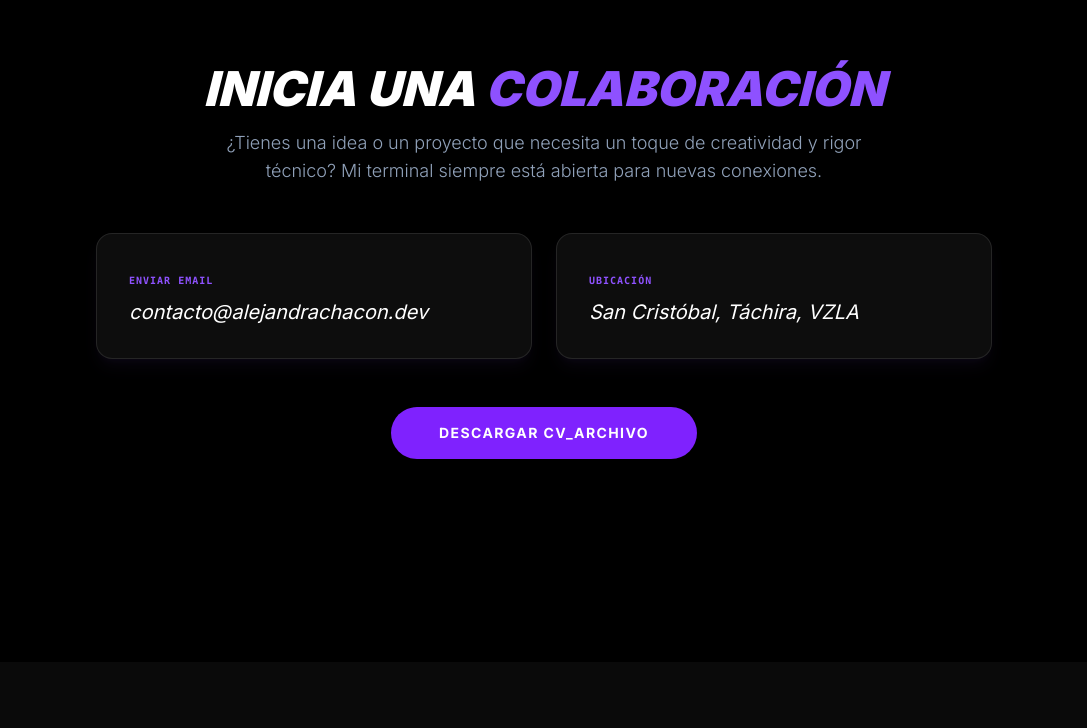
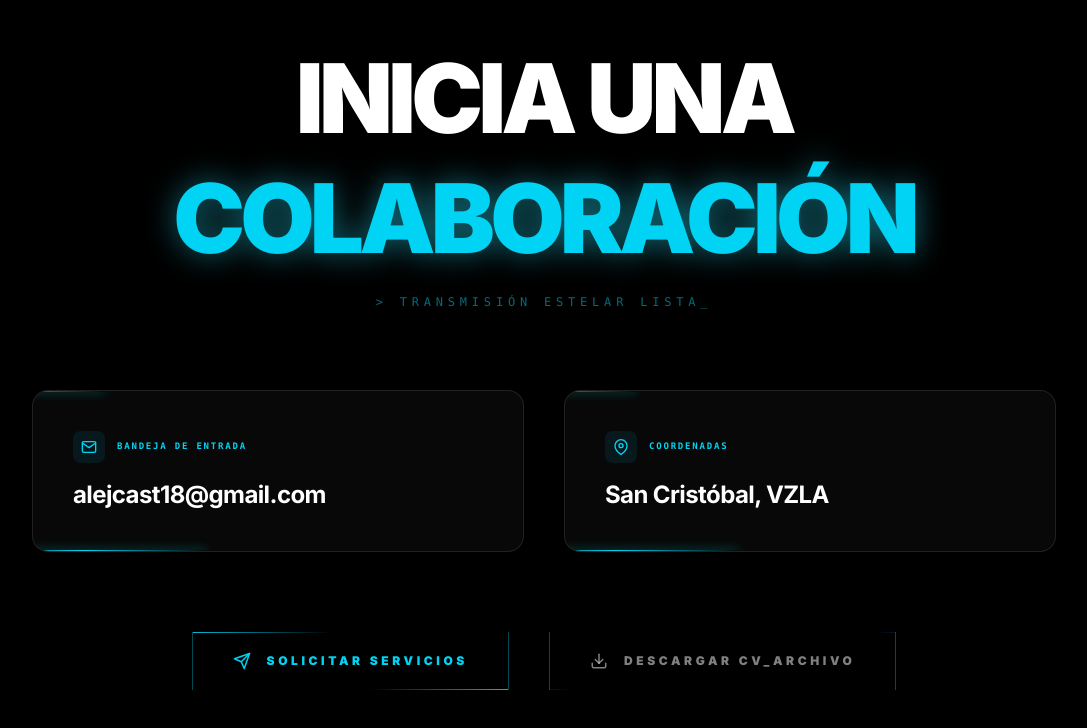
Before and after one commit to alejandraCast18/ale-portafolio, a Next.js app: page / in a window 1280 px wide. Shown: the part 3801-4529 px from the top of the page, without its empty margins (96-1183 px from the left). Before the commit the page ends 4463 px from the top, so only its background shows below. Built offline with nearby package versions, Linux system fonts and the light colour scheme.

Commit message:
new changes

```diff
--- a/src/components/Contact.tsx
+++ b/src/components/Contact.tsx
@@ -1,54 +1,157 @@
 'use client'
 
 import { motion } from 'framer-motion'
+import { FiMail, FiMapPin, FiSend, FiDownload } from 'react-icons/fi'
 
 export default function Contact() {
+  const email = 'alejcast18@gmail.com'
+  const subject = encodeURIComponent(
+    'Propuesta de Proyecto - Colaboración con Ale',
+  )
+  const body = encodeURIComponent(
+    'Hola Alejandra,\n\nHe estado revisando tu portafolio y me interesa mucho tu perfil para un proyecto que tengo en mente. Me gustaría conocer más sobre tus servicios y disponibilidad.\n\nQuedo atento a tu respuesta.\n\nSaludos,',
+  )
+
+  const mailtoUrl = `https://mail.google.com/mail/?view=cm&fs=1&to=${email}&su=${subject}&body=${body}`
+
+  // Datos para las cards, definidos localmente para evitar errores de referencia
+  const contactInfo = [
+    {
+      id: 1,
+      icon: <FiMail />,
+      label: 'Bandeja de entrada',
+      val: email,
+    },
+    {
+      id: 2,
+      icon: <FiMapPin />,
+      label: 'Coordenadas',
+      val: 'San Cristóbal, VZLA',
+    },
+  ]
+
   return (
-    <div className='w-full max-w-4xl mx-auto text-center space-y-12 py-10'>
+    <section className='w-full py-16 md:py-24 px-6 relative flex items-center justify-center min-h-screen bg-transparent'>
+      <div className='max-w-5xl mx-auto text-center space-y-12 md:space-y-20 relative z-10 w-full'>
+        {/* Título */}
         <div className='space-y-4'>
-        <h2 className='text-3xl md:text-5xl font-black text-white uppercase italic'>
-          Inicia una <span className='text-violet-500'>Colaboración</span>
-        </h2>
-        <p className='text-slate-400 text-lg font-light max-w-2xl mx-auto'>
-          ¿Tienes una idea o un proyecto que necesita un toque de creatividad y
-          rigor técnico? Mi terminal siempre está abierta para nuevas
-          conexiones.
+          <motion.h2
+            initial={{ opacity: 0, y: 20 }}
+            whileInView={{ opacity: 1, y: 0 }}
+            viewport={{ once: true }}
+            className='text-4xl md:text-8xl font-black text-white uppercase tracking-tighter leading-tight'
+          >
+            Inicia una{' '}
+            <span className='text-cyan-400 drop-shadow-[0_0_15px_rgba(34,211,238,0.5)]'>
+              Colaboración
+            </span>
+          </motion.h2>
+          <p className='text-cyan-400/50 text-[10px] md:text-xs font-mono tracking-[0.4em] uppercase'>
+            &gt; Transmisión estelar lista_
           </p>
         </div>
 
-      <div className='grid grid-cols-1 md:grid-cols-2 gap-6 text-left'>
-        <a
-          href='mailto:tuemail@ejemplo.com'
-          className='group p-8 border border-white/10 bg-white/5 rounded-2xl hover:border-violet-500/50 transition-all shadow-lg shadow-violet-500/5'
+        {/* Cards de Cristal */}
+        <div className='grid grid-cols-1 md:grid-cols-2 gap-6 md:gap-10 text-left w-full'>
+          {contactInfo.map((card) => (
+            <motion.div
+              key={card.id}
+              whileHover={{ y: -5 }}
+              className='relative group p-6 md:p-10 rounded-2xl bg-white/3 backdrop-blur-xl border border-white/10 overflow-hidden'
             >
-          <span className='text-[10px] font-mono text-violet-500 uppercase tracking-widest font-bold'>
-            Enviar Email
+              <motion.div
+                animate={{ x: ['-100%', '100%'] }}
+                transition={{ duration: 3, repeat: Infinity, ease: 'linear' }}
+                className='absolute top-0 left-0 w-1/2 h-px bg-linear-to-r from-transparent via-cyan-400 to-transparent shadow-[0_0_10px_cyan]'
+              />
+              <motion.div
+                animate={{ x: ['100%', '-100%'] }}
+                transition={{
+                  duration: 3,
+                  repeat: Infinity,
+                  ease: 'linear',
+                  delay: 1.5,
+                }}
+                className='absolute bottom-0 left-0 w-1/2 h-px bg-linear-to-r from-transparent via-cyan-400 to-transparent shadow-[0_0_10px_cyan]'
+              />
+
+              <div className='relative z-10'>
+                <div className='flex items-center gap-3 mb-4'>
+                  <div className='p-2 bg-cyan-500/10 rounded-lg text-cyan-400'>
+                    {card.icon}
+                  </div>
+                  <span className='text-[9px] font-mono text-cyan-400 uppercase tracking-[0.2em] font-bold'>
+                    {card.label}
                   </span>
-          <p className='text-xl text-white mt-2 group-hover:translate-x-2 transition-transform italic'>
-            contacto@alejandrachacon.dev
-          </p>
-        </a>
-
-        <div className='p-8 border border-white/10 bg-white/5 rounded-2xl shadow-lg shadow-violet-500/5'>
-          <span className='text-[10px] font-mono text-violet-500 uppercase tracking-widest font-bold'>
-            Ubicación
-          </span>
-          <p className='text-xl text-white mt-2 italic'>
-            San Cristóbal, Táchira, VZLA
+                </div>
+                <p className='text-lg md:text-2xl text-white font-bold tracking-tight break-all md:break-normal'>
+                  {card.val}
                 </p>
               </div>
+            </motion.div>
+          ))}
         </div>
 
-      <motion.button
-        whileHover={{
-          scale: 1.05,
-          boxShadow: '0px 0px 20px rgba(139, 92, 246, 0.4)',
+        {/* Botones Cyber-Edge */}
+        <div className='flex flex-col md:flex-row items-center justify-center gap-6 md:gap-10 px-4'>
+          <motion.a
+            href={mailtoUrl}
+            target='_blank'
+            rel='noopener noreferrer'
+            className='relative group w-full md:w-auto px-10 py-5 bg-transparent border-x border-cyan-500/40 overflow-hidden text-center cursor-pointer'
+          >
+            <motion.span
+              animate={{ x: ['-100%', '100%'] }}
+              transition={{ duration: 2, repeat: Infinity, ease: 'linear' }}
+              className='absolute top-0 left-0 w-full h-px bg-linear-to-r from-transparent via-cyan-400 to-transparent'
+            />
+            <motion.span
+              animate={{ x: ['100%', '-100%'] }}
+              transition={{ duration: 2, repeat: Infinity, ease: 'linear' }}
+              className='absolute bottom-0 left-0 w-full h-px bg-linear-to-r from-transparent via-cyan-400 to-transparent'
+            />
+
+            <div className='flex items-center justify-center gap-4 text-cyan-400 group-hover:text-white transition-all'>
+              <FiSend size={18} />
+              <span className='font-black uppercase tracking-[0.3em] text-[10px] md:text-xs'>
+                Solicitar Servicios
+              </span>
+            </div>
+            <div className='absolute inset-0 bg-cyan-500/5 opacity-0 group-hover:opacity-100 transition-opacity' />
+          </motion.a>
+
+          <motion.button className='relative group w-full md:w-auto px-10 py-5 bg-transparent border-x border-cyan-500/40 overflow-hidden text-center'>
+            <motion.span
+              animate={{ x: ['-100%', '100%'] }}
+              transition={{
+                duration: 2,
+                repeat: Infinity,
+                ease: 'linear',
+                delay: 0.5,
               }}
-        whileTap={{ scale: 0.95 }}
-        className='px-12 py-4 bg-violet-600 text-white font-bold rounded-full transition-colors uppercase tracking-widest text-sm'
-      >
+              className='absolute top-0 left-0 w-full h-px bg-linear-to-r from-transparent via-cyan-400 to-transparent'
+            />
+            <motion.span
+              animate={{ x: ['100%', '-100%'] }}
+              transition={{
+                duration: 2,
+                repeat: Infinity,
+                ease: 'linear',
+                delay: 0.5,
+              }}
+              className='absolute bottom-0 left-0 w-full h-px bg-linear-to-r from-transparent via-cyan-400 to-transparent'
+            />
+
+            <div className='flex items-center justify-center gap-4 text-white/50 group-hover:text-cyan-400 transition-all'>
+              <FiDownload size={18} />
+              <span className='font-black uppercase tracking-[0.3em] text-[10px] md:text-xs'>
                 Descargar CV_Archivo
+              </span>
+            </div>
+            <div className='absolute inset-0 bg-cyan-500/5 opacity-0 group-hover:opacity-100 transition-opacity' />
           </motion.button>
         </div>
+      </div>
+    </section>
   )
 }
--- a/src/components/Projects.tsx
+++ b/src/components/Projects.tsx
@@ -2,30 +2,34 @@
 
 import { useState, useEffect } from 'react'
 import { motion, AnimatePresence } from 'framer-motion'
-import { FiChevronLeft, FiChevronRight, FiGithub, FiExternalLink } from 'react-icons/fi'
+import {
+  FiChevronLeft,
+  FiChevronRight,
+  FiGithub,
+  FiExternalLink,
+} from 'react-icons/fi'
 
 const PROJECTS = [
   {
     id: '01',
-    title: 'NEBULA UI',
-    video: '/videos/p1.mp4',
-    github: '#',
-    link: '#'
+    video: '/videos/dorta.mp4',
+    github: 'https://github.com/RaulRangelxD/dorta',
+    link: 'https://dorta.vercel.app/',
   },
   {
     id: '02',
     title: 'STELLAR APP',
     video: '/videos/p2.mp4',
     github: '#',
-    link: '#'
+    link: '#',
   },
   {
     id: '03',
     title: 'VOID ENGINE',
     video: '/videos/p3.mp4',
     github: '#',
-    link: '#'
-  }
+    link: '#',
+  },
 ]
 
 export default function ProjectsSection() {
@@ -41,7 +45,8 @@ export default function ProjectsSection() {
   }, [])
 
   const next = () => setIndex((prev) => (prev + 1) % PROJECTS.length)
-  const prev = () => setIndex((prev) => (prev - 1 + PROJECTS.length) % PROJECTS.length)
+  const prev = () =>
+    setIndex((prev) => (prev - 1 + PROJECTS.length) % PROJECTS.length)
 
   return (
     <div className='flex flex-col items-center w-full py-10 md:py-20'>
@@ -53,18 +58,22 @@ export default function ProjectsSection() {
         className='text-center mb-10 md:mb-20 group px-4'
       >
         <h2 className='text-4xl md:text-8xl font-black text-cyan-400 uppercase tracking-tighter transition-all duration-300 drop-shadow-[0_0_15px_rgba(34,211,238,0.8)] group-hover:drop-shadow-[0_0_40px_rgba(34,211,238,1)]'>
-          Misiones <span className='italic font-light opacity-80 text-3xl md:text-7xl'>Ejecutadas</span>
+          Misiones{' '}
+          <span className='italic font-light opacity-80 text-3xl md:text-7xl'>
+            Ejecutadas
+          </span>
         </h2>
       </motion.div>
 
       {/* Contenedor del Carrusel */}
-      <div className="relative w-full h-80 md:h-137.5 flex items-center justify-center overflow-hidden md:overflow-visible">
+      <div className='relative w-full h-80 md:h-137.5 flex items-center justify-center overflow-hidden md:overflow-visible'>
         <AnimatePresence mode='popLayout'>
           {PROJECTS.map((project, i) => {
-            const position = i === index ? 0 : i === (index + 1) % PROJECTS.length ? 1 : -1;
+            const position =
+              i === index ? 0 : i === (index + 1) % PROJECTS.length ? 1 : -1
 
             // En móvil solo renderizamos la activa para evitar scroll horizontal fantasma
-            if (isMobile && position !== 0) return null;
+            if (isMobile && position !== 0) return null
 
             return (
               <motion.div
@@ -75,10 +84,10 @@ export default function ProjectsSection() {
                   scale: position === 0 ? 1 : 0.6,
                   x: position * (isMobile ? 0 : 450),
                   zIndex: position === 0 ? 10 : 5,
-                  filter: position === 0 ? 'grayscale(0%)' : 'grayscale(100%)'
+                  filter: position === 0 ? 'grayscale(0%)' : 'grayscale(100%)',
                 }}
-                transition={{ duration: 0.5, ease: "circOut" }}
-                className="absolute w-[90%] md:w-150 aspect-video rounded-xl overflow-hidden border-2 border-cyan-500/30 bg-zinc-900 shadow-[0_0_30px_rgba(34,211,238,0.2)]"
+                transition={{ duration: 0.5, ease: 'circOut' }}
+                className='absolute w-[90%] md:w-150 aspect-video rounded-xl overflow-hidden border-2 border-cyan-500/30 bg-zinc-900 shadow-[0_0_30px_rgba(34,211,238,0.2)]'
               >
                 <video
                   src={project.video}
@@ -86,29 +95,41 @@ export default function ProjectsSection() {
                   muted
                   loop
                   playsInline
-                  className="w-full h-full object-cover"
+                  className='w-full h-full object-cover'
                 />
 
                 {position === 0 && (
                   <motion.div
                     initial={{ opacity: 0 }}
                     animate={{ opacity: 1 }}
-                    className="absolute inset-0 bg-linear-to-t from-black/95 via-transparent to-transparent flex flex-col justify-end p-5 md:p-8"
+                    className='absolute inset-0 bg-linear-to-t from-black/95 via-transparent to-transparent flex flex-col justify-end p-5 md:p-8'
                   >
-                    <h3 className="text-lg md:text-4xl font-bold text-white mb-2 md:mb-4">{project.title}</h3>
-                    <div className="flex gap-3 md:gap-4">
-                      <a href={project.github} target="_blank" rel="noopener noreferrer" className="p-2 md:p-3 bg-white/10 hover:bg-cyan-500 rounded-full transition-colors">
-                        <FiGithub className="text-lg md:text-2xl" />
+                    <h3 className='text-lg md:text-4xl font-bold text-white mb-2 md:mb-4'>
+                      {project.title}
+                    </h3>
+                    <div className='flex gap-3 md:gap-4'>
+                      <a
+                        href={project.github}
+                        target='_blank'
+                        rel='noopener noreferrer'
+                        className='p-2 md:p-3 bg-white/10 hover:bg-cyan-500 rounded-full transition-colors'
+                      >
+                        <FiGithub className='text-lg md:text-2xl' />
                       </a>
-                      <a href={project.link} target="_blank" rel="noopener noreferrer" className="p-2 md:p-3 bg-white/10 hover:bg-cyan-500 rounded-full transition-colors">
-                        <FiExternalLink className="text-lg md:text-2xl" />
+                      <a
+                        href={project.link}
+                        target='_blank'
+                        rel='noopener noreferrer'
+                        className='p-2 md:p-3 bg-white/10 hover:bg-cyan-500 rounded-full transition-colors'
+                      >
+                        <FiExternalLink className='text-lg md:text-2xl' />
                       </a>
                     </div>
                   </motion.div>
                 )}
 
                 {position === 0 && (
-                  <div className="absolute inset-0 border-[3px] md:border-4 border-cyan-400/30 pointer-events-none" />
+                  <div className='absolute inset-0 border-[3px] md:border-4 border-cyan-400/30 pointer-events-none' />
                 )}
               </motion.div>
             )
@@ -118,13 +139,13 @@ export default function ProjectsSection() {
         {/* Botones de Navegación Responsive */}
         <button
           onClick={prev}
-          className="absolute left-2 md:left-10 z-50 p-2 text-cyan-400 bg-black/40 backdrop-blur-md rounded-full md:bg-transparent"
+          className='absolute left-2 md:left-10 z-50 p-2 text-cyan-400 bg-black/40 backdrop-blur-md rounded-full md:bg-transparent'
         >
           <FiChevronLeft size={isMobile ? 35 : 60} />
         </button>
         <button
           onClick={next}
-          className="absolute right-2 md:right-10 z-50 p-2 text-cyan-400 bg-black/40 backdrop-blur-md rounded-full md:bg-transparent"
+          className='absolute right-2 md:right-10 z-50 p-2 text-cyan-400 bg-black/40 backdrop-blur-md rounded-full md:bg-transparent'
         >
           <FiChevronRight size={isMobile ? 35 : 60} />
         </button>
```
Also changed, not shown: 1 other file (tests, documents, lock files or other folders). Lines whose indentation alone changed are shown as unchanged.
